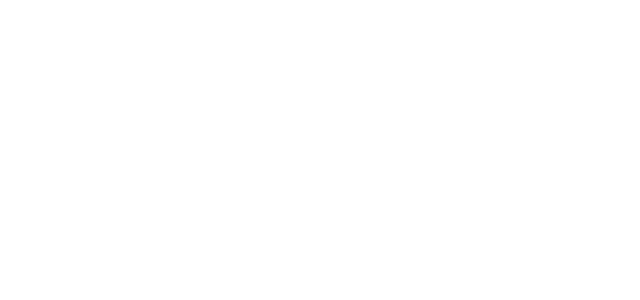
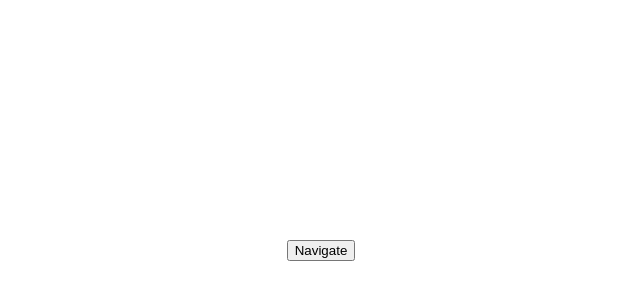
Before and after one commit to Priyankar01/treasure-hunt, a React (Create React App) app: page / in a window 1280 px wide. Before the commit this address had no page. Shown: the part 150-450 px from the top of the page, without its empty margins (319-959 px from the left). Built offline with nearby package versions, Linux system fonts and the light colour scheme; a web font is replaced by a local one.

Commit message:
updated navigate

```diff
--- /dev/null
+++ b/src/First.jsx
@@ -0,0 +1,21 @@
+import { useNavigate } from "react-router-dom";
+
+export default function First() {
+  const navigate = useNavigate();
+  const go = () => {
+    navigate("/location/1");
+  };
+
+  return (
+    <div
+      style={{
+        display: "flex",
+        justifyContent: "center",
+        alignItems: "center",
+        height: "100vh",
+      }}
+    >
+      <button onClick={go}>Navigate</button>
+    </div>
+  );
+}
--- a/src/index.js
+++ b/src/index.js
@@ -3,10 +3,12 @@ import ReactDOM from 'react-dom';
 import { BrowserRouter as Router, Routes, Route } from 'react-router-dom';
 
 import App from './App';
+import First from './First';
 
 ReactDOM.createRoot(document.getElementById('root')).render(
   <Router>
     <Routes>
+      <Route path='/' element={<First />}/>
       <Route path="/location/:id" element={<App />} />
     </Routes>
   </Router>,
```
